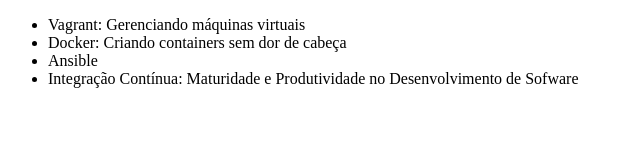
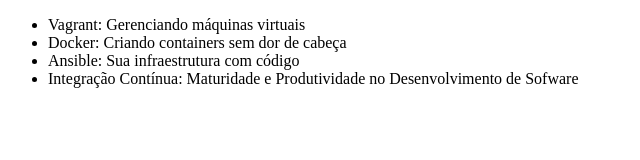
Before and after one commit to vitoriasandyresende/alura-git, a plain HTML site: page index.html in a window 1280 px wide. Shown: the whole page, without its empty margins (0-640 px from the left). Drawn offline with Linux system fonts and the light colour scheme.

Commit message:
Renomeado nome do curso de Ansible

```diff
--- a/index.html
+++ b/index.html
@@ -8,7 +8,7 @@
     <ul>
         <li>Vagrant: Gerenciando máquinas virtuais</li>
         <li>Docker: Criando containers sem dor de cabeça</li>
-        <li>Ansible</li>
+        <li>Ansible: Sua infraestrutura com código</li>
         <li>Integração Contínua: Maturidade e Produtividade no Desenvolvimento de Sofware</li>
     </ul>
 </body>
```
